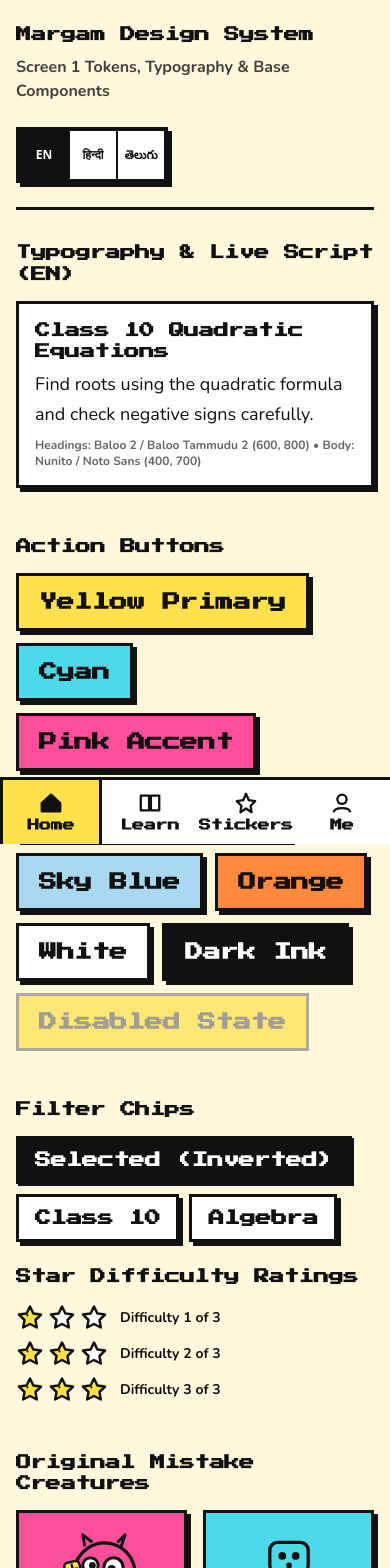
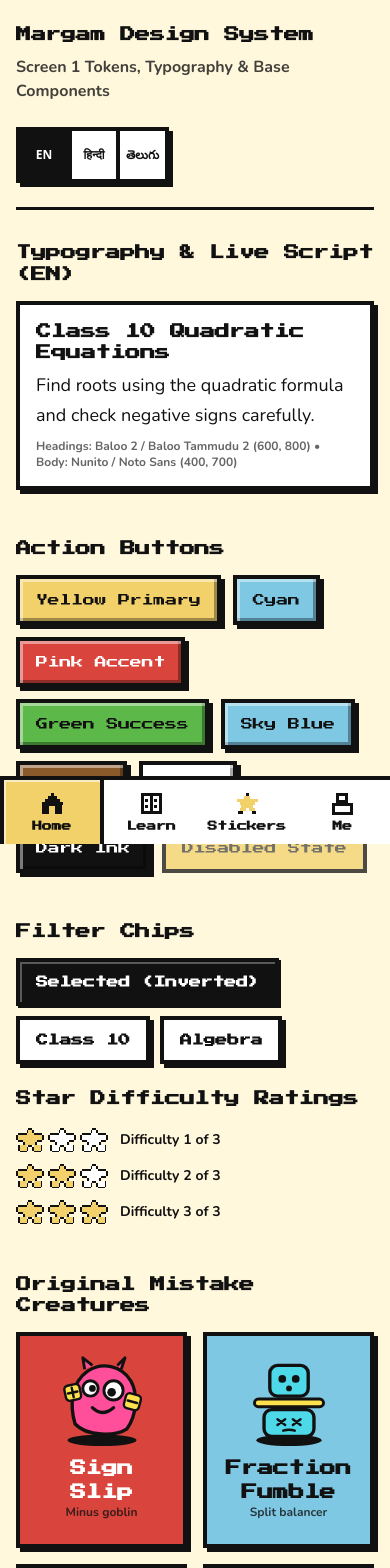
Before and after one commit to shalinireddy67/Margam, a Next.js app: page /design-system in a window 390 px wide. Shown: the top 1568 px of the page. Built offline with nearby package versions, Linux system fonts and the light colour scheme.

Commit message:
feat(ui): reskin UI components to pixel-art blocky style with beveled buttons and square segment progress

```diff
--- a/src/components/ui/BottomTabBar.tsx
+++ b/src/components/ui/BottomTabBar.tsx
@@ -35,7 +35,7 @@ export function BottomTabBar({ currentTab, className = "" }: BottomTabBarProps)
       className={`
         fixed left-0 right-0 bottom-0 z-40
         flex justify-center
-        bg-[#FFFFFF] border-t-[3px] border-[#111111]
+        bg-[#FFFFFF] border-t-4 border-[#111111]
         pb-[env(safe-area-inset-bottom,0px)]
         ${className}
       `.trim()}
@@ -48,28 +48,22 @@ export function BottomTabBar({ currentTab, className = "" }: BottomTabBarProps)
           aria-current={active === "home" ? "page" : undefined}
           className={`
             flex-1 min-h-[64px]
-            flex flex-col items-center justify-center gap-0.5
-            font-heading font-extrabold text-xs text-[#111111]
+            flex flex-col items-center justify-center gap-1
+            font-heading font-extrabold text-[10px] sm:text-xs text-[#111111]
             no-underline select-none
-            transition-colors
             ${active === "home"
-              ? "bg-[#FFE14D] border-l-[3px] border-r-[3px] border-[#111111]"
-              : "hover:bg-[#FFF8DC]"
+              ? "bg-[#F2D16B] border-l-4 border-r-4 border-[#111111] shadow-[inset_2px_2px_0px_rgba(255,255,255,0.6)]"
+              : "hover:bg-[#F2D16B]/20"
             }
           `.trim()}
         >
-          <svg
-            viewBox="0 0 26 26"
-            className="w-6 h-6"
-            aria-hidden="true"
-          >
-            <path
-              d="M3 13L13 4l10 9v9H3z"
-              fill={active === "home" ? "#111111" : "none"}
-              stroke="#111111"
-              strokeWidth="2.5"
-              strokeLinejoin="round"
-            />
+          <svg viewBox="0 0 16 16" className="w-6 h-6" aria-hidden="true" shapeRendering="crispEdges">
+            <rect x="7" y="1" width="2" height="2" fill="#111111" />
+            <rect x="5" y="3" width="6" height="2" fill="#111111" />
+            <rect x="3" y="5" width="10" height="2" fill="#111111" />
+            <rect x="1" y="7" width="14" height="2" fill="#111111" />
+            <rect x="2" y="9" width="12" height="6" fill={active === "home" ? "#111111" : "#FFFFFF"} stroke="#111111" strokeWidth="1" />
+            <rect x="6" y="10" width="4" height="5" fill={active === "home" ? "#F2D16B" : "#111111"} />
           </svg>
           <span>Home</span>
         </Link>
@@ -81,28 +75,22 @@ export function BottomTabBar({ currentTab, className = "" }: BottomTabBarProps)
           aria-current={active === "learn" ? "page" : undefined}
           className={`
             flex-1 min-h-[64px]
-            flex flex-col items-center justify-center gap-0.5
-            font-heading font-extrabold text-xs text-[#111111]
+            flex flex-col items-center justify-center gap-1
+            font-heading font-extrabold text-[10px] sm:text-xs text-[#111111]
             no-underline select-none
-            transition-colors
             ${active === "learn"
-              ? "bg-[#FFE14D] border-l-[3px] border-r-[3px] border-[#111111]"
-              : "hover:bg-[#FFF8DC]"
+              ? "bg-[#F2D16B] border-l-4 border-r-4 border-[#111111] shadow-[inset_2px_2px_0px_rgba(255,255,255,0.6)]"
+              : "hover:bg-[#F2D16B]/20"
             }
           `.trim()}
         >
-          <svg
-            viewBox="0 0 26 26"
-            className="w-6 h-6"
-            aria-hidden="true"
-          >
-            <path
-              d="M3 5h9v16H3zM14 5h9v16h-9z"
-              fill={active === "learn" ? "#111111" : "none"}
-              stroke="#111111"
-              strokeWidth="2.5"
-              strokeLinejoin="round"
-            />
+          <svg viewBox="0 0 16 16" className="w-6 h-6" aria-hidden="true" shapeRendering="crispEdges">
+            <rect x="2" y="2" width="12" height="12" fill={active === "learn" ? "#111111" : "#FFFFFF"} stroke="#111111" strokeWidth="2" />
+            <rect x="7" y="2" width="2" height="12" fill="#111111" />
+            <rect x="4" y="5" width="2" height="2" fill={active === "learn" ? "#F2D16B" : "#111111"} />
+            <rect x="10" y="5" width="2" height="2" fill={active === "learn" ? "#F2D16B" : "#111111"} />
+            <rect x="4" y="9" width="2" height="2" fill={active === "learn" ? "#F2D16B" : "#111111"} />
+            <rect x="10" y="9" width="2" height="2" fill={active === "learn" ? "#F2D16B" : "#111111"} />
           </svg>
           <span>Learn</span>
         </Link>
@@ -114,28 +102,25 @@ export function BottomTabBar({ currentTab, className = "" }: BottomTabBarProps)
           aria-current={active === "stickers" ? "page" : undefined}
           className={`
             flex-1 min-h-[64px]
-            flex flex-col items-center justify-center gap-0.5
-            font-heading font-extrabold text-xs text-[#111111]
+            flex flex-col items-center justify-center gap-1
+            font-heading font-extrabold text-[10px] sm:text-xs text-[#111111]
             no-underline select-none
-            transition-colors
             ${active === "stickers"
-              ? "bg-[#FFE14D] border-l-[3px] border-r-[3px] border-[#111111]"
-              : "hover:bg-[#FFF8DC]"
+              ? "bg-[#F2D16B] border-l-4 border-r-4 border-[#111111] shadow-[inset_2px_2px_0px_rgba(255,255,255,0.6)]"
+              : "hover:bg-[#F2D16B]/20"
             }
           `.trim()}
         >
-          <svg
-            viewBox="0 0 26 26"
-            className="w-6 h-6"
-            aria-hidden="true"
-          >
-            <path
-              d="M13 3l3 7 7 1-5 5 1 7-6-4-6 4 1-7-5-5 7-1z"
-              fill={active === "stickers" ? "#111111" : "none"}
-              stroke="#111111"
-              strokeWidth="2.5"
-              strokeLinejoin="round"
-            />
+          <svg viewBox="0 0 16 16" className="w-6 h-6" aria-hidden="true" shapeRendering="crispEdges">
+            <rect x="7" y="1" width="2" height="2" fill="#111111" />
+            <rect x="6" y="3" width="4" height="2" fill={active === "stickers" ? "#111111" : "#F2D16B"} />
+            <rect x="1" y="5" width="14" height="2" fill={active === "stickers" ? "#111111" : "#F2D16B"} />
+            <rect x="3" y="7" width="10" height="2" fill={active === "stickers" ? "#111111" : "#F2D16B"} />
+            <rect x="4" y="9" width="8" height="2" fill={active === "stickers" ? "#111111" : "#F2D16B"} />
+            <rect x="3" y="11" width="4" height="2" fill={active === "stickers" ? "#111111" : "#F2D16B"} />
+            <rect x="9" y="11" width="4" height="2" fill={active === "stickers" ? "#111111" : "#F2D16B"} />
+            <rect x="2" y="13" width="3" height="2" fill="#111111" />
+            <rect x="11" y="13" width="3" height="2" fill="#111111" />
           </svg>
           <span>Stickers</span>
         </Link>
@@ -147,35 +132,18 @@ export function BottomTabBar({ currentTab, className = "" }: BottomTabBarProps)
           aria-current={active === "me" ? "page" : undefined}
           className={`
             flex-1 min-h-[64px]
-            flex flex-col items-center justify-center gap-0.5
-            font-heading font-extrabold text-xs text-[#111111]
+            flex flex-col items-center justify-center gap-1
+            font-heading font-extrabold text-[10px] sm:text-xs text-[#111111]
             no-underline select-none
-            transition-colors
             ${active === "me"
-              ? "bg-[#FFE14D] border-l-[3px] border-r-[3px] border-[#111111]"
-              : "hover:bg-[#FFF8DC]"
+              ? "bg-[#F2D16B] border-l-4 border-r-4 border-[#111111] shadow-[inset_2px_2px_0px_rgba(255,255,255,0.6)]"
+              : "hover:bg-[#F2D16B]/20"
             }
           `.trim()}
         >
-          <svg
-            viewBox="0 0 26 26"
-            className="w-6 h-6"
-            aria-hidden="true"
-          >
-            <circle
-              cx="13"
-              cy="9"
-              r="5"
-              fill={active === "me" ? "#111111" : "none"}
-              stroke="#111111"
-              strokeWidth="2.5"
-            />
-            <path
-              d="M4 23c1-6 17-6 18 0"
-              fill="none"
-              stroke="#111111"
-              strokeWidth="2.5"
-            />
+          <svg viewBox="0 0 16 16" className="w-6 h-6" aria-hidden="true" shapeRendering="crispEdges">
+            <rect x="5" y="2" width="6" height="5" fill={active === "me" ? "#111111" : "#FFFFFF"} stroke="#111111" strokeWidth="2" />
+            <rect x="2" y="9" width="12" height="6" fill={active === "me" ? "#111111" : "#FFFFFF"} stroke="#111111" strokeWidth="2" />
           </svg>
           <span>Me</span>
         </Link>
--- a/src/components/ui/Button.tsx
+++ b/src/components/ui/Button.tsx
@@ -10,7 +10,13 @@ export type ButtonVariant =
   | "sky"
   | "orange"
   | "white"
-  | "ink";
+  | "ink"
+  | "grass"
+  | "darkgrass"
+  | "dirt"
+  | "stone"
+  | "sand"
+  | "red";
 
 export type ButtonSize = "sm" | "default" | "lg";
 
@@ -24,20 +30,27 @@ export interface ButtonProps
 }
 
 const variantStyles: Record<ButtonVariant, string> = {
-  yellow: "bg-[#FFE14D] text-[#111111] hover:bg-[#FFD71A]",
-  cyan: "bg-[#4DD9E8] text-[#111111] hover:bg-[#32D0E1]",
-  pink: "bg-[#FF4F9A] text-[#111111] hover:bg-[#FF358B]",
-  green: "bg-[#8DE86A] text-[#111111] hover:bg-[#77E44D]",
-  sky: "bg-[#A9D8F0] text-[#111111] hover:bg-[#8ECDEF]",
-  orange: "bg-[#FF8A3D] text-[#111111] hover:bg-[#FF771F]",
-  white: "bg-[#FFFFFF] text-[#111111] hover:bg-[#F5F5F5]",
+  // Pixel palette aliases
+  sand: "bg-[#F2D16B] text-[#111111] hover:bg-[#E5C254]",
+  yellow: "bg-[#F2D16B] text-[#111111] hover:bg-[#E5C254]",
+  sky: "bg-[#7EC8E3] text-[#111111] hover:bg-[#68B7D4]",
+  cyan: "bg-[#7EC8E3] text-[#111111] hover:bg-[#68B7D4]",
+  grass: "bg-[#5DB84A] text-[#111111] hover:bg-[#4EA33D]",
+  green: "bg-[#5DB84A] text-[#111111] hover:bg-[#4EA33D]",
+  darkgrass: "bg-[#3C8A2E] text-[#FFFFFF] hover:bg-[#2F7323]",
+  dirt: "bg-[#8B5A2B] text-[#FFFFFF] hover:bg-[#774B22]",
+  orange: "bg-[#8B5A2B] text-[#FFFFFF] hover:bg-[#774B22]",
+  stone: "bg-[#9AA0A6] text-[#111111] hover:bg-[#858C92]",
+  red: "bg-[#D9453D] text-[#FFFFFF] hover:bg-[#C2362E]",
+  pink: "bg-[#D9453D] text-[#FFFFFF] hover:bg-[#C2362E]",
+  white: "bg-[#FFFFFF] text-[#111111] hover:bg-[#EAEAEA]",
   ink: "bg-[#111111] text-[#FFFFFF] hover:bg-[#222222]",
 };
 
 const sizeStyles: Record<ButtonSize, string> = {
-  sm: "min-h-[48px] px-4 py-2 text-base font-bold",
-  default: "min-h-[52px] px-5 py-3 text-lg font-extrabold",
-  lg: "min-h-[56px] px-6 py-3.5 text-xl font-extrabold",
+  sm: "min-h-[48px] px-3.5 py-2 text-xs",
+  default: "min-h-[50px] px-4 py-2.5 text-xs sm:text-sm",
+  lg: "min-h-[54px] px-5 py-3 text-sm sm:text-base",
 };
 
 export const Button = React.forwardRef<HTMLButtonElement, ButtonProps>(
@@ -60,15 +73,16 @@ export const Button = React.forwardRef<HTMLButtonElement, ButtonProps>(
         disabled={disabled}
         className={`
           inline-flex items-center justify-center text-center font-heading
-          border-[3px] border-[#111111] rounded-[18px_14px_20px_15px/15px_20px_14px_18px]
-          box-border select-none transition-transform
+          border-4 border-[#111111] rounded-none
+          box-border select-none
           ${disabled
-            ? "bg-[#E0E0E0] text-[#777777] border-[#888888] shadow-none cursor-not-allowed opacity-70"
-            : "shadow-[4px_4px_0px_#111111] active:translate-x-[2px] active:translate-y-[2px] active:shadow-[1px_1px_0px_#111111] cursor-pointer"
+            ? "bg-[#9AA0A6] text-[#444444] border-[#111111] shadow-none cursor-not-allowed opacity-75"
+            : `shadow-[inset_3px_3px_0px_rgba(255,255,255,0.45),inset_-3px_-3px_0px_rgba(0,0,0,0.35),4px_4px_0px_#111111]
+               active:translate-x-[4px] active:translate-y-[4px]
+               active:shadow-[inset_3px_3px_0px_rgba(0,0,0,0.4),inset_-3px_-3px_0px_rgba(255,255,255,0.2),0px_0px_0px_#111111]
+               cursor-pointer`
           }
-          ${wobble ? "wobble" : ""}
-          ${bounce ? "bounce" : ""}
-          ${variantStyles[variant]}
+          ${variantStyles[variant] || variantStyles.yellow}
           ${sizeStyles[size]}
           ${className}
         `.trim()}
--- a/src/components/ui/Card.tsx
+++ b/src/components/ui/Card.tsx
@@ -9,7 +9,13 @@ export type CardColor =
   | "pink"
   | "green"
   | "sky"
-  | "orange";
+  | "orange"
+  | "grass"
+  | "darkgrass"
+  | "dirt"
+  | "stone"
+  | "sand"
+  | "red";
 
 export interface CardProps extends React.HTMLAttributes<HTMLDivElement> {
   color?: CardColor;
@@ -20,12 +26,18 @@ export interface CardProps extends React.HTMLAttributes<HTMLDivElement> {
 
 const colorStyles: Record<CardColor, string> = {
   white: "bg-[#FFFFFF] text-[#111111]",
-  yellow: "bg-[#FFE14D] text-[#111111]",
-  cyan: "bg-[#4DD9E8] text-[#111111]",
-  pink: "bg-[#FF4F9A] text-[#111111]",
-  green: "bg-[#8DE86A] text-[#111111]",
-  sky: "bg-[#A9D8F0] text-[#111111]",
-  orange: "bg-[#FF8A3D] text-[#111111]",
+  sand: "bg-[#F2D16B] text-[#111111]",
+  yellow: "bg-[#F2D16B] text-[#111111]",
+  sky: "bg-[#7EC8E3] text-[#111111]",
+  cyan: "bg-[#7EC8E3] text-[#111111]",
+  grass: "bg-[#5DB84A] text-[#111111]",
+  green: "bg-[#5DB84A] text-[#111111]",
+  darkgrass: "bg-[#3C8A2E] text-[#FFFFFF]",
+  dirt: "bg-[#8B5A2B] text-[#FFFFFF]",
+  orange: "bg-[#8B5A2B] text-[#FFFFFF]",
+  stone: "bg-[#9AA0A6] text-[#111111]",
+  red: "bg-[#D9453D] text-[#FFFFFF]",
+  pink: "bg-[#D9453D] text-[#FFFFFF]",
 };
 
 export const Card = React.forwardRef<HTMLDivElement, CardProps>(
@@ -44,12 +56,11 @@ export const Card = React.forwardRef<HTMLDivElement, CardProps>(
       <div
         ref={ref}
         className={`
-          border-[3px] border-[#111111]
-          rounded-[18px_14px_20px_15px/15px_20px_14px_18px]
+          border-4 border-[#111111] rounded-none
           p-4 sm:p-5
           ${dashed ? "border-dashed shadow-none" : "border-solid shadow-[4px_4px_0px_#111111]"}
-          ${interactive ? "cursor-pointer active:translate-x-[2px] active:translate-y-[2px] active:shadow-[2px_2px_0px_#111111] transition-transform" : ""}
-          ${colorStyles[color]}
+          ${interactive ? "cursor-pointer active:translate-x-[4px] active:translate-y-[4px] active:shadow-none select-none" : ""}
+          ${colorStyles[color] || colorStyles.white}
           ${className}
         `.trim()}
         {...props}
--- a/src/components/ui/Chip.tsx
+++ b/src/components/ui/Chip.tsx
@@ -18,13 +18,13 @@ export const Chip = React.forwardRef<HTMLButtonElement, ChipProps>(
         className={`
           inline-flex items-center justify-center
           min-h-[48px] px-4 py-2
-          border-[3px] border-[#111111] rounded-full
-          font-heading font-extrabold text-base
+          border-4 border-[#111111] rounded-none
+          font-heading font-extrabold text-xs sm:text-sm
           box-border cursor-pointer select-none
-          transition-transform active:translate-x-[2px] active:translate-y-[2px]
+          active:translate-x-[4px] active:translate-y-[4px]
           ${selected
-            ? "bg-[#111111] text-[#FFFFFF] shadow-[2px_2px_0px_#111111]"
-            : "bg-[#FFFFFF] text-[#111111] shadow-[4px_4px_0px_#111111] hover:bg-[#F9F9F9]"
+            ? "bg-[#111111] text-[#FFFFFF] shadow-[inset_2px_2px_0px_rgba(255,255,255,0.3),2px_2px_0px_#111111] active:shadow-none"
+            : "bg-[#FFFFFF] text-[#111111] shadow-[4px_4px_0px_#111111] hover:bg-[#F2D16B] active:shadow-none"
           }
           ${className}
         `.trim()}
--- a/src/components/ui/LanguageToggle.tsx
+++ b/src/components/ui/LanguageToggle.tsx
@@ -26,7 +26,7 @@ export function LanguageToggle({
     <div
       role="group"
       aria-label="Language selection"
-      className={`inline-flex border-4 border-[#111111] bg-[#FFFFFF] shadow-[4px_4px_0px_#111111] overflow-hidden ${className}`.trim()}
+      className={`inline-flex border-4 border-[#111111] rounded-none bg-[#FFFFFF] shadow-[4px_4px_0px_#111111] overflow-hidden ${className}`.trim()}
     >
       {languages.map(({ code, label, ariaLabel }) => {
         const isActive = currentLang === code;
@@ -42,10 +42,10 @@ export function LanguageToggle({
             className={`
               min-w-[48px] min-h-[48px] px-1.5 py-1
               font-bold text-xs select-none
-              border-0 cursor-pointer
+              border-0 rounded-none cursor-pointer
               flex items-center justify-center
               transition-none
-              ${code !== "en" ? "border-l-2 border-[#111111]" : ""}
+              ${code !== "en" ? "border-l-4 border-[#111111]" : ""}
               ${isActive
                 ? "bg-[#111111] text-[#FFFFFF]"
                 : "bg-transparent text-[#111111] hover:bg-[#F2D16B]"
--- /dev/null
+++ b/src/components/ui/ProgressBar.tsx
@@ -0,0 +1,61 @@
+"use client";
+
+import React from "react";
+
+export interface ProgressBarProps {
+  value: number; // Current progress value
+  max?: number;  // Max progress value (default 100)
+  segments?: number; // Total number of discrete square blocks (default 10)
+  color?: "grass" | "sand" | "sky" | "red" | "darkgrass";
+  className?: string;
+  ariaLabel?: string;
+}
+
+export function ProgressBar({
+  value,
+  max = 100,
+  segments = 10,
+  color = "grass",
+  className = "",
+  ariaLabel,
+}: ProgressBarProps) {
+  const safeSegments = Math.max(1, segments);
+  const ratio = Math.max(0, Math.min(1, max > 0 ? value / max : 0));
+  const filledCount = Math.round(ratio * safeSegments);
+
+  const fillColors = {
+    grass: "bg-[#5DB84A]",
+    sand: "bg-[#F2D16B]",
+    sky: "bg-[#7EC8E3]",
+    red: "bg-[#D9453D]",
+    darkgrass: "bg-[#3C8A2E]",
+  };
+
+  const activeColor = fillColors[color] || fillColors.grass;
+
+  return (
+    <div
+      role="progressbar"
+      aria-valuenow={value}
+      aria-valuemin={0}
+      aria-valuemax={max}
+      aria-label={ariaLabel || "Progress"}
+      className={`flex items-center gap-1 sm:gap-1.5 w-full ${className}`.trim()}
+    >
+      {Array.from({ length: safeSegments }).map((_, i) => {
+        const isFilled = i < filledCount;
+        return (
+          <div
+            key={i}
+            className={`
+              flex-1 h-3 sm:h-3.5
+              border-2 border-[#111111] rounded-none
+              box-border
+              ${isFilled ? `${activeColor} shadow-[inset_1px_1px_0px_rgba(255,255,255,0.4)]` : "bg-[#FFFFFF]"}
+            `.trim()}
+          />
+        );
+      })}
+    </div>
+  );
+}
--- a/src/components/ui/StarRating.tsx
+++ b/src/components/ui/StarRating.tsx
@@ -16,28 +16,59 @@ const sizeClasses = {
 };
 
 /**
- * Hand-drawn 5-pointed star SVG
+ * Square pixel star SVG on 16x16 grid with crispEdges
  */
-function HandStar({ filled, className }: { filled: boolean; className?: string }) {
+function PixelStar({ filled, className }: { filled: boolean; className?: string }) {
+  const fillColor = filled ? "#F2D16B" : "#FFFFFF";
   return (
     <svg
-      viewBox="0 0 28 28"
+      viewBox="0 0 16 16"
       className={className}
-      fill="none"
       xmlns="http://www.w3.org/2000/svg"
       aria-hidden="true"
+      shapeRendering="crispEdges"
     >
-      <path
-        d="M14 2.5L17.4 9.5L25 10.6L19.5 16L20.8 23.5L14 20L7.2 23.5L8.5 16L3 10.6L10.6 9.5L14 2.5Z"
-        fill={filled ? "#FFE14D" : "#FFFFFF"}
-        stroke="#111111"
-        strokeWidth="2.5"
-        strokeLinecap="round"
-        strokeLinejoin="round"
-      />
-      {filled && (
-        <circle cx="11.5" cy="11.5" r="1" fill="#111111" />
-      )}
+      {/* Pixel star fill base */}
+      <rect x="6" y="2" width="4" height="3" fill={fillColor} />
+      <rect x="1" y="5" width="14" height="3" fill={fillColor} />
+      <rect x="4" y="8" width="8" height="3" fill={fillColor} />
+      <rect x="2" y="11" width="4" height="3" fill={fillColor} />
+      <rect x="10" y="11" width="4" height="3" fill={fillColor} />
+
+      {/* Pixel star 1px ink outline */}
+      {/* Top tip */}
+      <rect x="7" y="1" width="2" height="1" fill="#111111" />
+      <rect x="6" y="2" width="1" height="2" fill="#111111" />
+      <rect x="9" y="2" width="1" height="2" fill="#111111" />
+
+      {/* Shoulder to arm tops */}
+      <rect x="1" y="4" width="5" height="1" fill="#111111" />
+      <rect x="10" y="4" width="5" height="1" fill="#111111" />
+
+      {/* Arm outer tips */}
+      <rect x="0" y="5" width="1" height="3" fill="#111111" />
+      <rect x="15" y="5" width="1" height="3" fill="#111111" />
+
+      {/* Arm bottom lines */}
+      <rect x="1" y="8" width="3" height="1" fill="#111111" />
+      <rect x="12" y="8" width="3" height="1" fill="#111111" />
+
+      {/* Waist indents */}
+      <rect x="4" y="9" width="1" height="2" fill="#111111" />
+      <rect x="11" y="9" width="1" height="2" fill="#111111" />
+
+      {/* Outer legs */}
+      <rect x="1" y="11" width="1" height="3" fill="#111111" />
+      <rect x="14" y="11" width="1" height="3" fill="#111111" />
+
+      {/* Feet bottoms */}
+      <rect x="2" y="14" width="4" height="1" fill="#111111" />
+      <rect x="10" y="14" width="4" height="1" fill="#111111" />
+
+      {/* Inner legs & crotch */}
+      <rect x="6" y="12" width="1" height="2" fill="#111111" />
+      <rect x="9" y="12" width="1" height="2" fill="#111111" />
+      <rect x="7" y="11" width="2" height="1" fill="#111111" />
     </svg>
   );
 }
@@ -57,7 +88,7 @@ export function StarRating({
       aria-label={`Difficulty ${safeRating} of ${max}`}
     >
       {Array.from({ length: max }).map((_, index) => (
-        <HandStar
+        <PixelStar
           key={index}
           filled={index < safeRating}
           className={sizeClasses[size]}
--- a/src/components/ui/index.ts
+++ b/src/components/ui/index.ts
@@ -8,5 +8,6 @@ export * from "./BottomTabBar";
 export * from "./Toast";
 export * from "./LoadingSkeleton";
 export * from "./StarRating";
+export * from "./ProgressBar";
 export * from "./MistakeCreature";
 export * from "./WitchCat";
```
Also changed, not shown: src/components/DiagnosticWidget.tsx (+7 -6 lines), src/components/ui/Input.tsx (+5 -6 lines), src/components/ui/LoadingSkeleton.tsx (+12 -26 lines), src/components/ui/Tile.tsx (+47 -28 lines).
